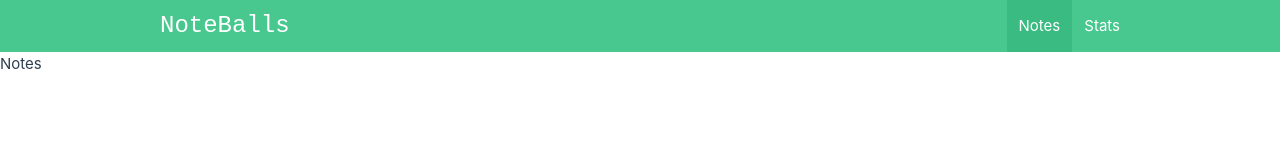
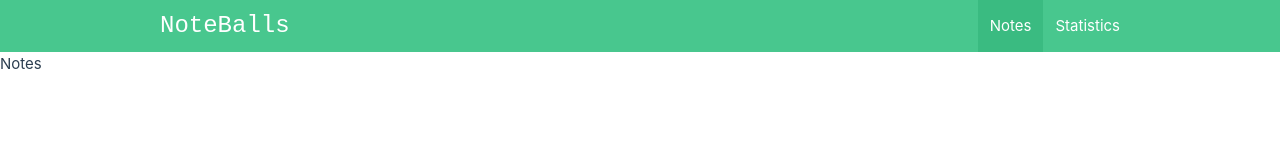
Before and after one commit to memorah/vue-composition-api-noteAPP, a Vue app: page /#/ in a window 1280 px wide. Shown: the top 160 px of the page. Built offline with nearby package versions, Linux system fonts and the light colour scheme.

Commit message:
edit name

```diff
--- a/src/components/layout/NavBar.vue
+++ b/src/components/layout/NavBar.vue
@@ -27,7 +27,7 @@
             Notes
           </RouterLink>
           <RouterLink to="/stats" class="navbar-item" active-class="is-active">
-            Stats
+            Statistics
           </RouterLink>
         </div>
       </div>
```
